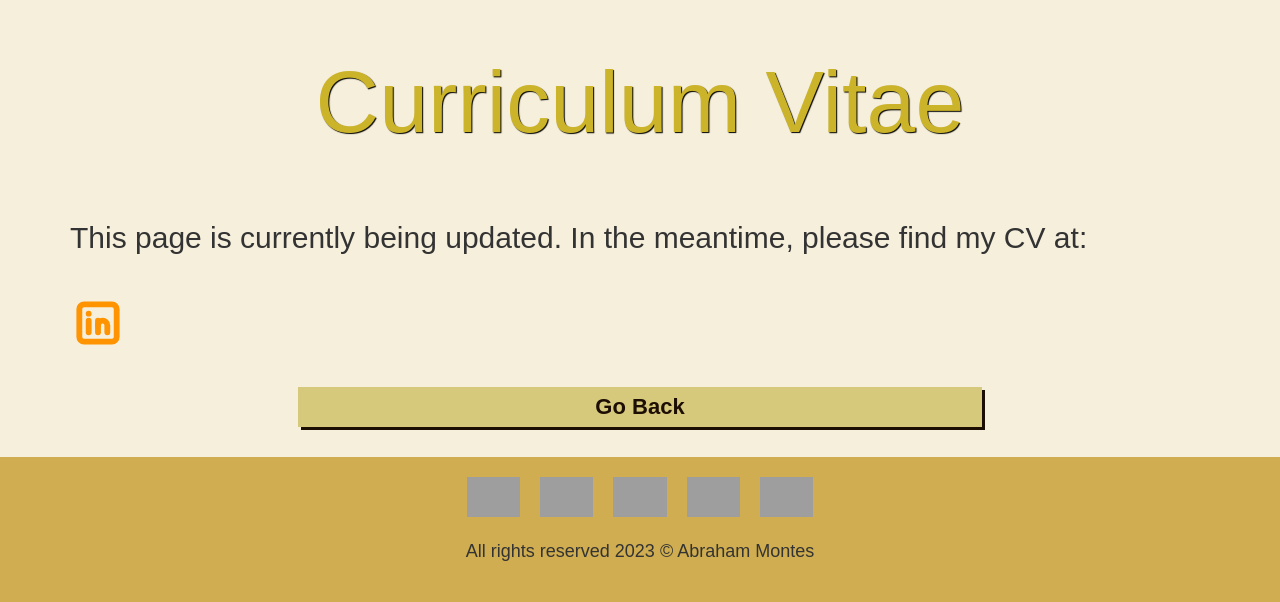
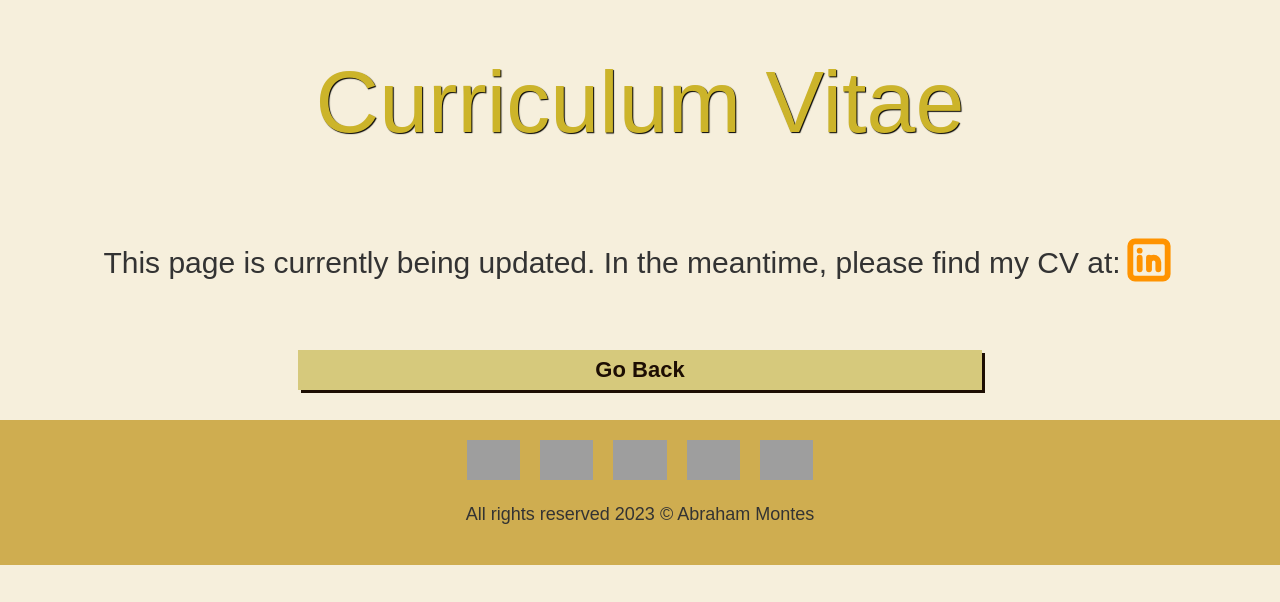
Before and after one commit to acmontesh/mywebpage, a PHP site: page /curriculum in a window 1280 px wide. Shown: the part 242-844 px from the top of the page. After the commit the page ends 807 px from the top, so only its background shows below. Run offline with PHP 8.4, Linux system fonts and the light colour scheme; data that the repository does not hold is empty; some libraries are stand-ins or nearby versions; some web fonts are replaced; grey boxes are pictures that could not be loaded.

Commit message:
correcting minor issue in curriculum page

```diff
--- a/views/paginas/curriculum.php
+++ b/views/paginas/curriculum.php
@@ -1,5 +1,6 @@
 <main>
     <h1>Curriculum Vitae</h1>
+    <div class="goback">
     <p>This page is currently being updated. In the meantime, please find my CV at: </p>
     <a href="https://www.linkedin.com/in/abraham-montes-humanez-6661a841/">
         <svg xmlns="http://www.w3.org/2000/svg" class="icon icon-tabler icon-tabler-brand-linkedin" width="56" height="56" viewBox="0 0 24 24" stroke-width="2.5" stroke="#ff9300" fill="none" stroke-linecap="round" stroke-linejoin="round">
@@ -11,6 +12,7 @@
             <path d="M16 16v-3a2 2 0 0 0 -4 0" />
         </svg>
     </a>
+    </div>
 
     <div class="goback">
         <a href="/" class="boton", id="back">Go Back</a>
```
